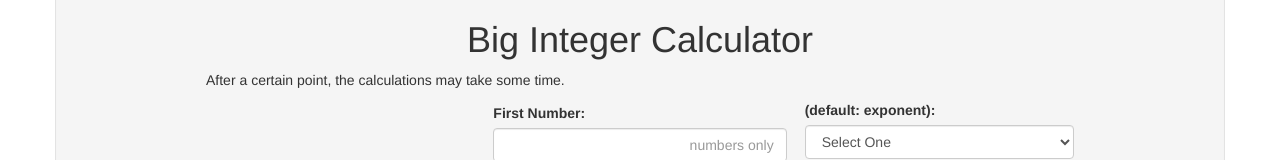
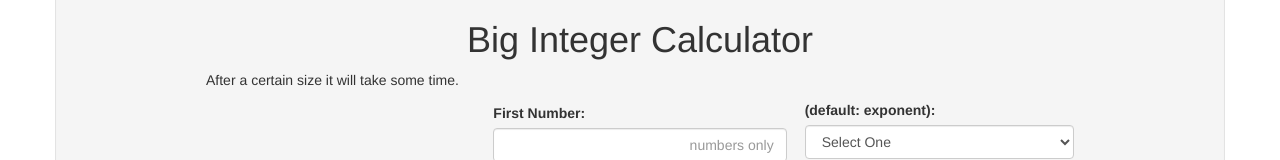
Before and after one commit to EpicWiz/JS-BigInteger-and-Normal-Calculator, a plain HTML site: page bigInt.html in a window 1280 px wide. Shown: the part 151-311 px from the top of the page. Drawn offline with nearby package versions, Linux system fonts and the light colour scheme.

Commit message:
Big Integers!

```diff
--- a/bigInt.html
+++ b/bigInt.html
@@ -41,7 +41,7 @@
   <div class="row">
     <div class="col-sm-12">
       <h1 class="text-center">Big Integer Calculator</h1>
-      <p>After a certain point, the calculations may take some time.</p>
+      <p>After a certain size it will take some time.</p>
     </div>
   </div>
   <div class="row">
--- a/script.js
+++ b/script.js
@@ -309,7 +309,6 @@ function bigAc() {
   $('#firstNum').val('');
   $('#secondNum').val('');
   $('#bigInteger').html('');
-  console.log('success');
 }
 
 $('#bigEquals').on('click', () => {
```
Also changed, not shown: bigInt.png (added), 1 other file.
